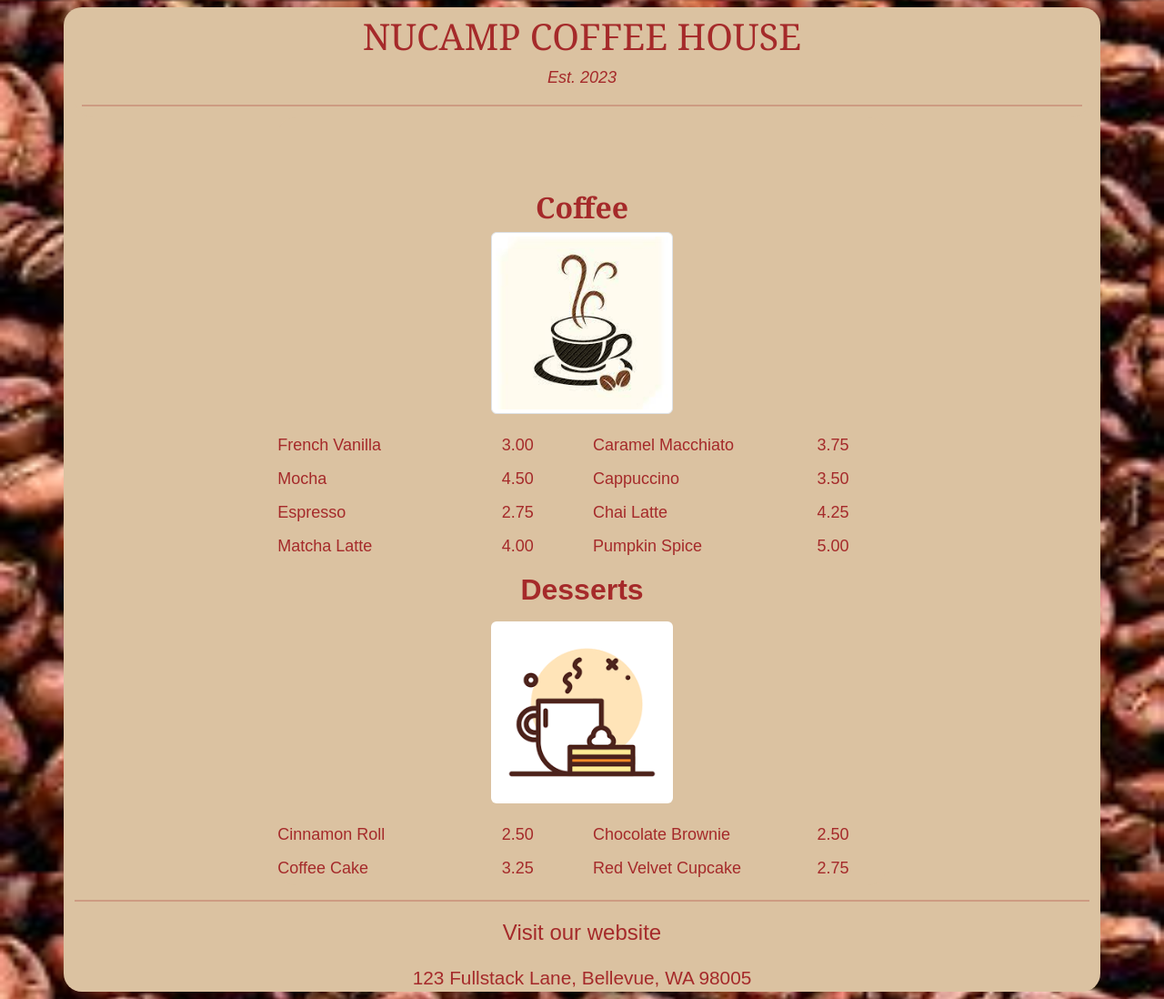
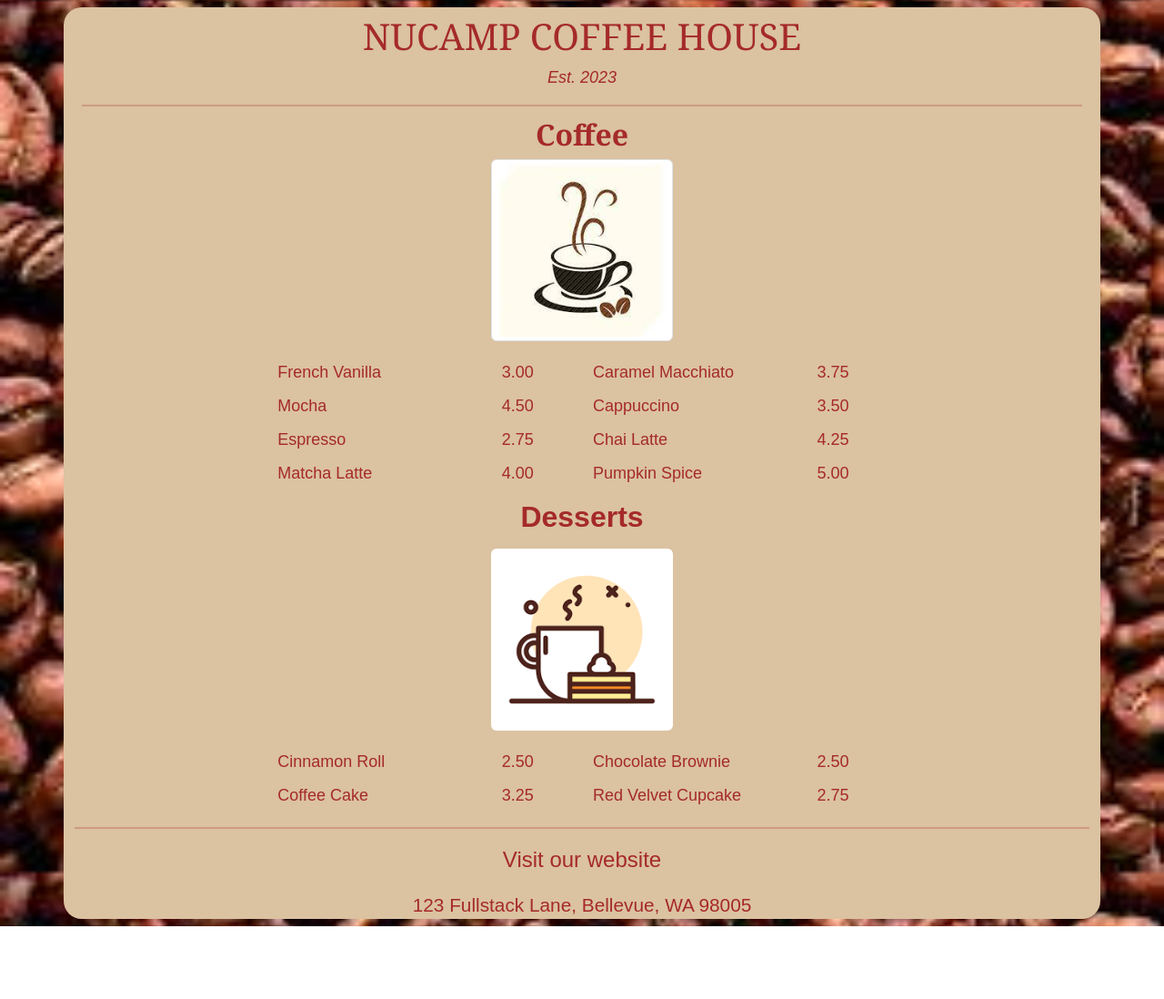
Before and after one commit to cazaresmr/nucamp-cafe, a plain HTML site: page index.html in a window 1280 px wide. Shown: the whole page at 91% size. After the commit the page ends 1018 px from the top, so only its background shows below. Drawn offline with nearby package versions, Linux system fonts and the light colour scheme.

Commit message:
Update margin-top value in .coffee class

```diff
--- a/styles.css
+++ b/styles.css
@@ -18,7 +18,7 @@
     }
 
     .coffee {
-      margin-top: 5rem;
+      /* margin-top: rem; */
       /* font-size: 36px; */
       font-family: Georgia, 'Times New Roman', Times, serif;
     }
```
